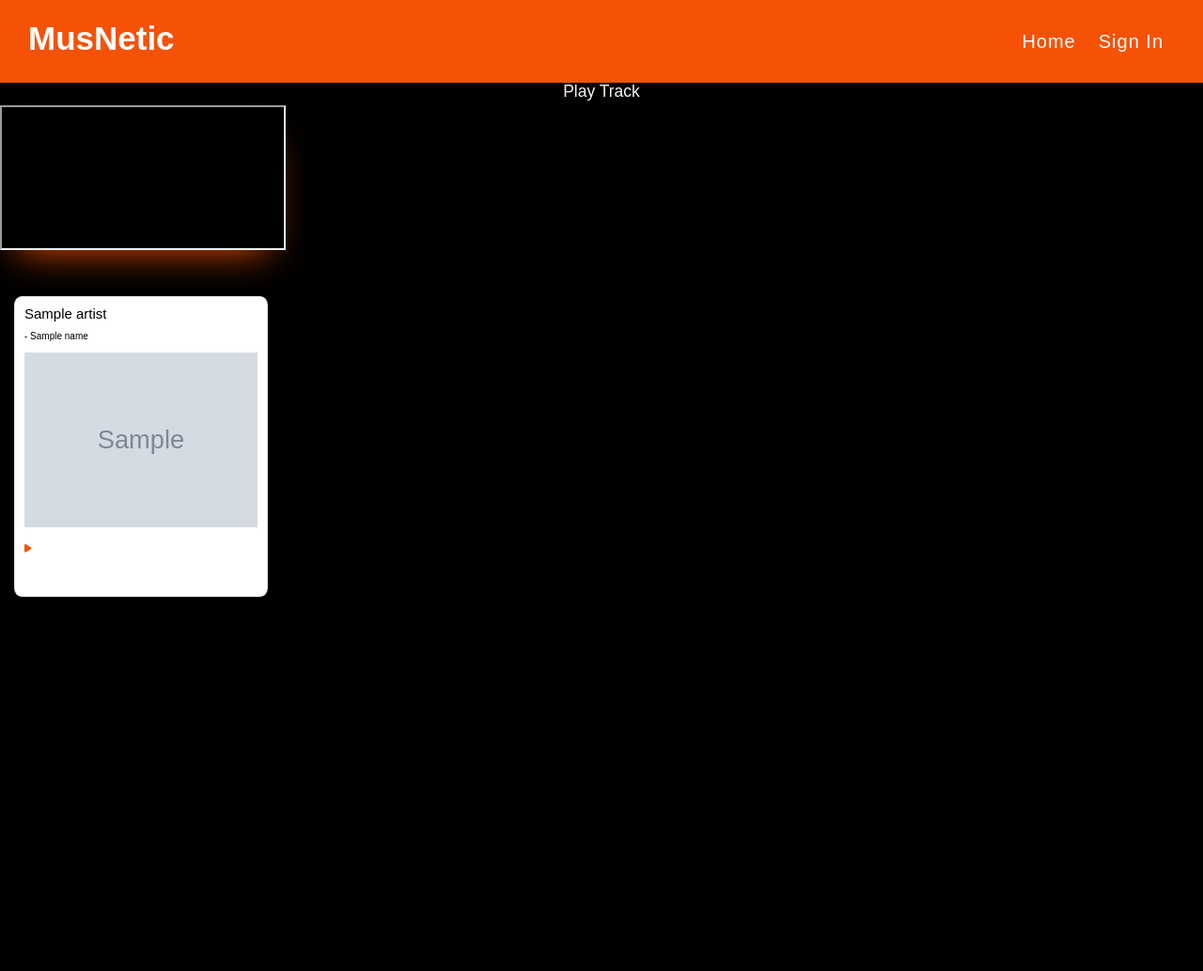
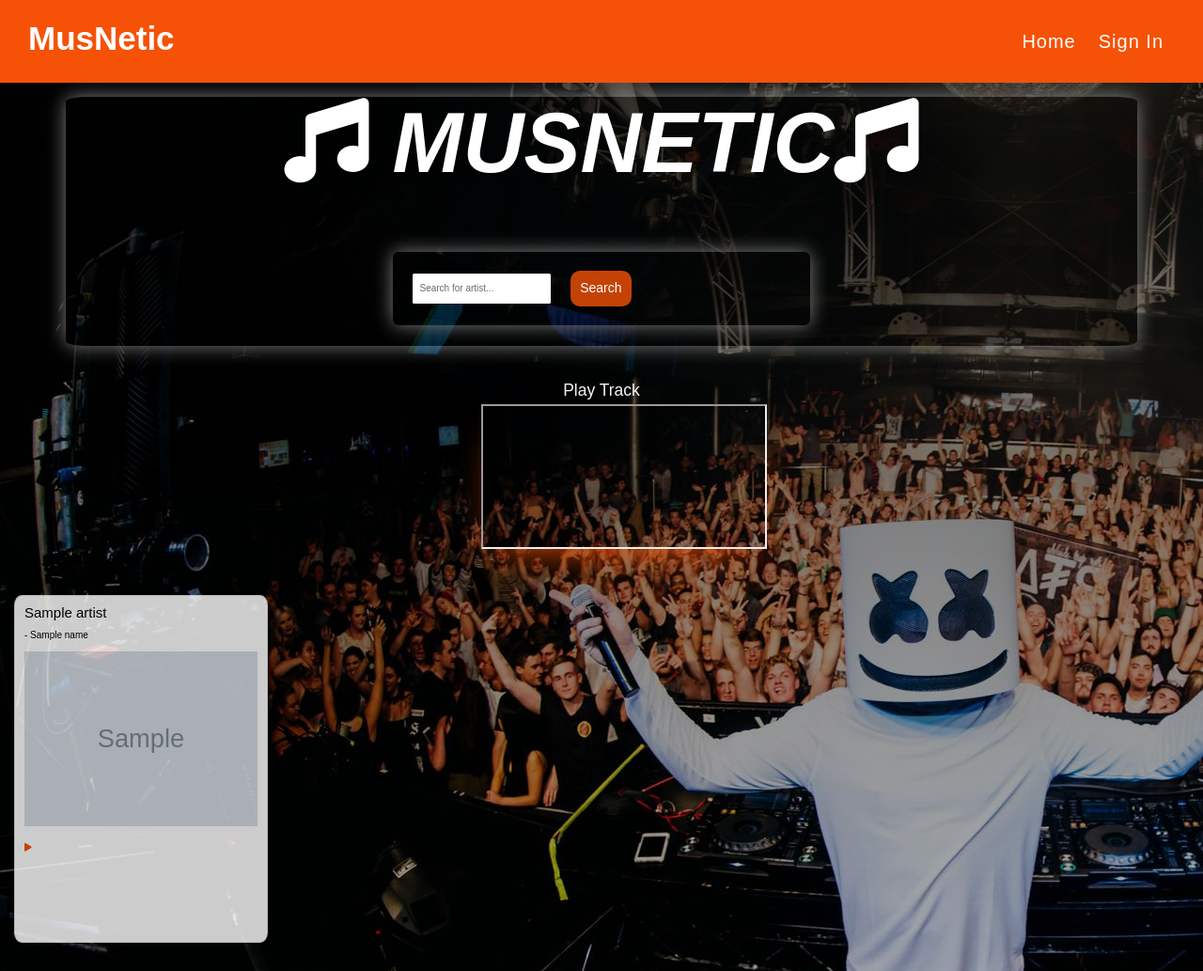
Before and after one commit to Burence1/MusNetic, a Flask app: template app/templates/search.html in a window 1280 px wide; the page is wider, and only the part inside the window is pictured. Shown: that part at 94% size. Before the commit the page ends 635 px from the top of that part, so only its background shows below. Run offline with Flask 2, Linux system fonts and the light colour scheme; the template is opened without the code that fills it: most values are stand-ins (such as "Sample title", 1, 10 or a date in 2020); grey boxes marked "Sample" are stand-in pictures; some libraries are stand-ins or nearby versions.

Commit message:
add search page styling

```diff
--- /dev/null
+++ b/app/static/css/search.css
@@ -0,0 +1,43 @@
+body{
+    background: linear-gradient(rgba(0, 0, 0, 0.7), rgba(0, 0, 0, 0.3)), url(../images/search-bg.jpg);
+}
+
+#search-artist:hover{
+    box-shadow: 0 40px 60px -20px rgb(245, 82, 7);
+    z-index: 100;
+    opacity: 0.9;
+    color: rgb(245, 82, 7);
+    transition: 0.9s;
+}
+
+#search{
+    color: whitesmoke;
+    opacity: 0.8;
+}
+#iframe-search{
+  margin-left: 40%;
+  margin-right: 40%;
+}
+
+.headerContent2 {
+    background-color: rgba(0, 0, 0, 0.4);
+    margin-bottom: 3%;
+    border-radius: 2%;
+    box-shadow: 0 0 20px 0 grey;
+}
+
+.headerContent2 form {
+    margin-top: 5%;
+    width: 40%;
+    padding: 20px;
+    border-radius: 6px;
+    background: transparent;
+    box-shadow: 0 0 20px 0 grey;
+    float: center !important;
+    margin-bottom: 2%;
+    align-items: center;
+    font-size: 16px;
+    font-style: bold;
+    margin-left: 30%;
+    margin-right: 10%;
+}
--- a/app/static/css/styles.css
+++ b/app/static/css/styles.css
@@ -144,21 +144,10 @@ i.fas.fa-chevron-right {
     color: rgb(245, 82, 7);
 }
 
-#search-artist:hover{
-    box-shadow: 0 40px 60px -20px rgb(245, 82, 7);
-    z-index: 100;
-    opacity: 0.9;
-    color: rgb(245, 82, 7);
-    transition: 0.9s;
-}
-
 #iframe-search{
  box-shadow: 0 20px 40px -20px rgb(245, 82, 7);
 }
 
-#search{
-    color: whitesmoke;
-}
 .iconPlay {
     float: left;
     font-size: 20px;
--- a/app/templates/index.html
+++ b/app/templates/index.html
@@ -27,7 +27,6 @@
                 <input type="submit" value="Search" class="btn btn-light searchbutton">
             </form>
         </div>
-
     </div>
     <br>
 
--- a/app/templates/search.html
+++ b/app/templates/search.html
@@ -1,4 +1,20 @@
-{%extends 'base.html'%} {%block content%}
+{%extends 'base.html'%}
+{%block styles %} {{super()}}
+<link rel="stylesheet" href="{{url_for('static',filename='css/search.css')}}" type="text/css">
+{% endblock %}
+{%block content%}
+<br>
+<div class=" container headerContent2">
+  <h1 class="text-center headingIndex"><i class="fa fa-music" aria-hidden="true"></i> MUSNETIC<i class="fa fa-music"
+      aria-hidden="true"></i>
+  </h1>
+  <hr>
+  <form class="form-inline">
+    <input type="text" name="artist_query" placeholder="Search for artist..." class="form-control searchbox">
+    <input type="submit" value="Search" class="btn btn-light searchbutton">
+  </form>
+</div>
+<div id="search-bg">
   <h3 style="text-align: center; color: whitesmoke;">Play Track</h3>
   <iframe name='iframe1' id="iframe-search"></iframe>
   <br>
@@ -7,7 +23,7 @@
   <br>
   {% for artist in artists%}
   <div class="col-md-3" id="search">
-    <div class="card shadow p-3 mb-5 bg-white rounded card" style="height: 32em; width: auto;" id="search-artist">
+    <div class="card shadow p-3 mb-5 bg-white rounded card" style="height: 37em; width: auto;" id="search-artist">
       <div class="card-body">
         <h4 class="card-title">{{artist.title}}</h4>
         <p class="metadata">- {{artist.name.name}}</p>
@@ -16,11 +32,12 @@
         <div>
           <span>
             <a href="{{artist.preview}}" target="iframe1">
-              <i class="fa fa-play" style="color: rgb(245, 82, 7);"></i>
-            </a>
+              <i class="fa fa-play" style="color: rgb(245, 82, 7);"></i></a>
           </span>
         </div>
       </div>
     </div>
   </div>
-{% endfor %} {%endblock%}
+</div>
+{% endfor %}
+{%endblock%}
```
Also changed, not shown: app/static/images/search-bg.jpg (added), app/templates/base.html (line endings or trailing spaces). Lines whose indentation alone changed are shown as unchanged.
